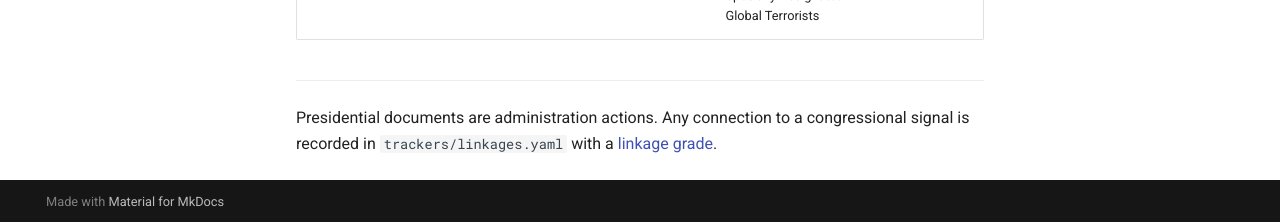
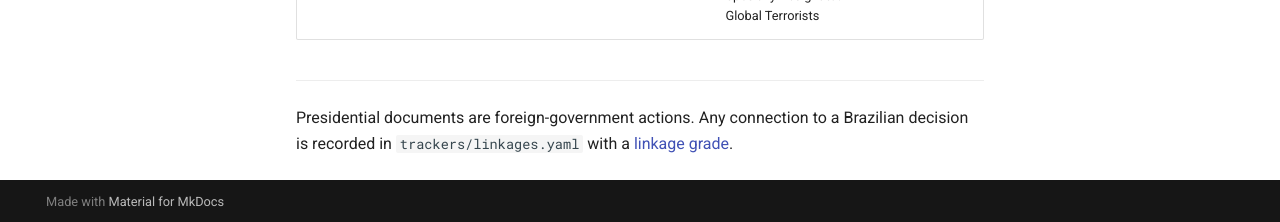
Before and after one commit to felipelago17/brazilian-political-cases-academic, an MkDocs documentation site: the page built from docs/trackers/presidential-documents.md, in a window 1280 px wide and 900 px high, scrolled down 3463 px. Shown: the part 675-897 px from the top of the window. Built offline with MkDocs 1.6.1 and Material for MkDocs 9.7.7, drawn with Linux system fonts in a browser that asks for light colours; comment, search, counter and statistics services are not loaded; some of the changed text lies outside the part shown.

Commit message:
data: presidential documents 2026-11-05

```diff
--- a/docs/trackers/presidential-documents.md
+++ b/docs/trackers/presidential-documents.md
@@ -43,4 +43,4 @@ Keywords: `brazil`, `brazilian`, `magnitsky`, `western hemisphere`, `cartel`, `f
 | 2025-01-20 | Executive Order | 14157 | [90 FR 8439](https://www.federalregister.gov/documents/2025/01/29/2025-02004/designating-cartels-and-other-organizations-as-foreign-terrorist-organizations-and-specially) | Designating Cartels and Other Organizations as Foreign Terrorist Organizations and Specially Designated Global Terrorists | cartel, foreign terrorist organization |
 
 ---
-Presidential documents are administration actions. Any connection to a congressional signal is recorded in `trackers/linkages.yaml` with a [linkage grade](../methodology/linkage-grades.md).
+Presidential documents are foreign-government actions. Any connection to a Brazilian decision is recorded in `trackers/linkages.yaml` with a [linkage grade](../methodology/linkage-grades.md).
```
Also changed, not shown: other parts of docs/trackers/presidential-documents.md (+1 -1 lines), 1 other file.
